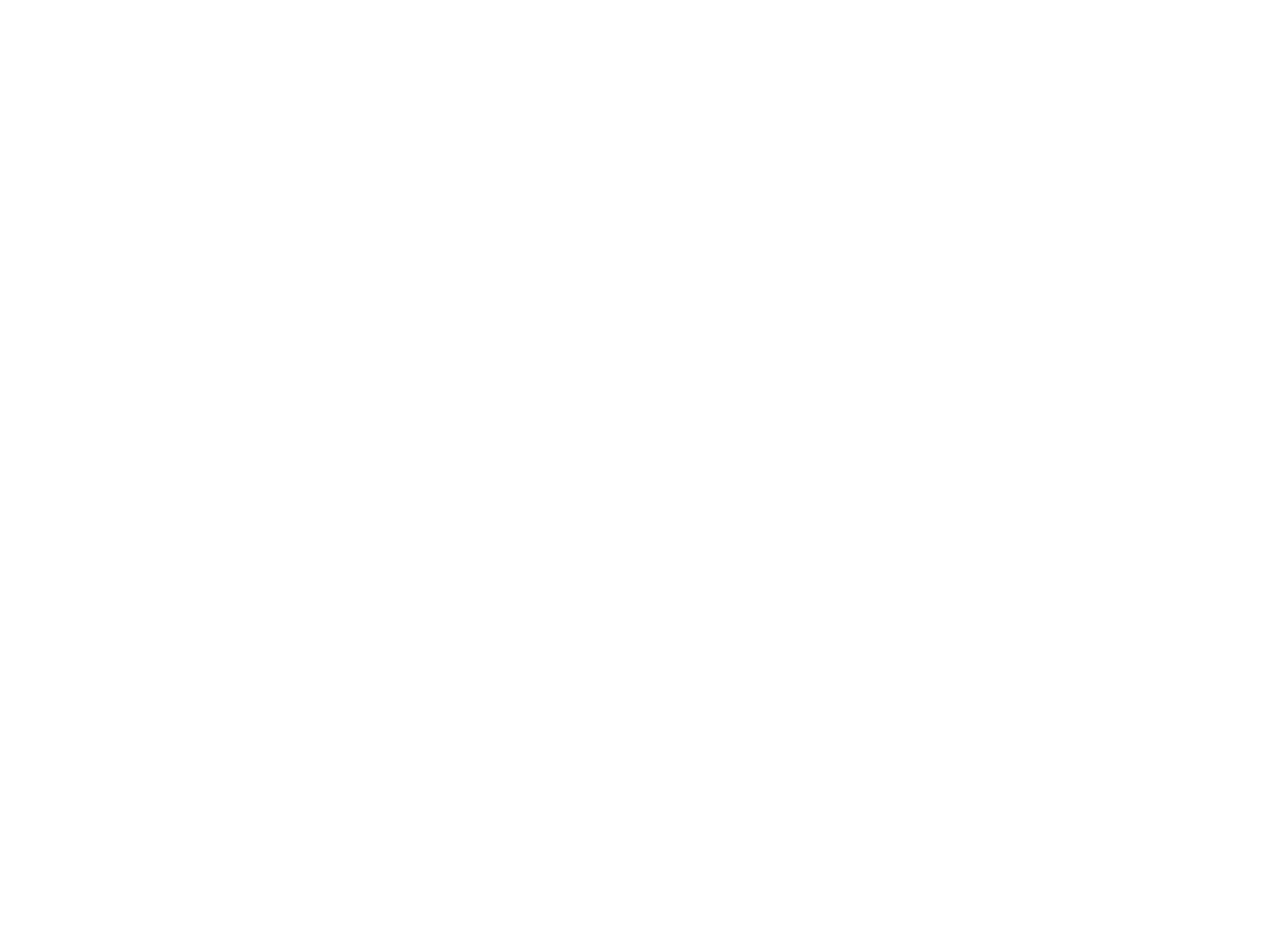
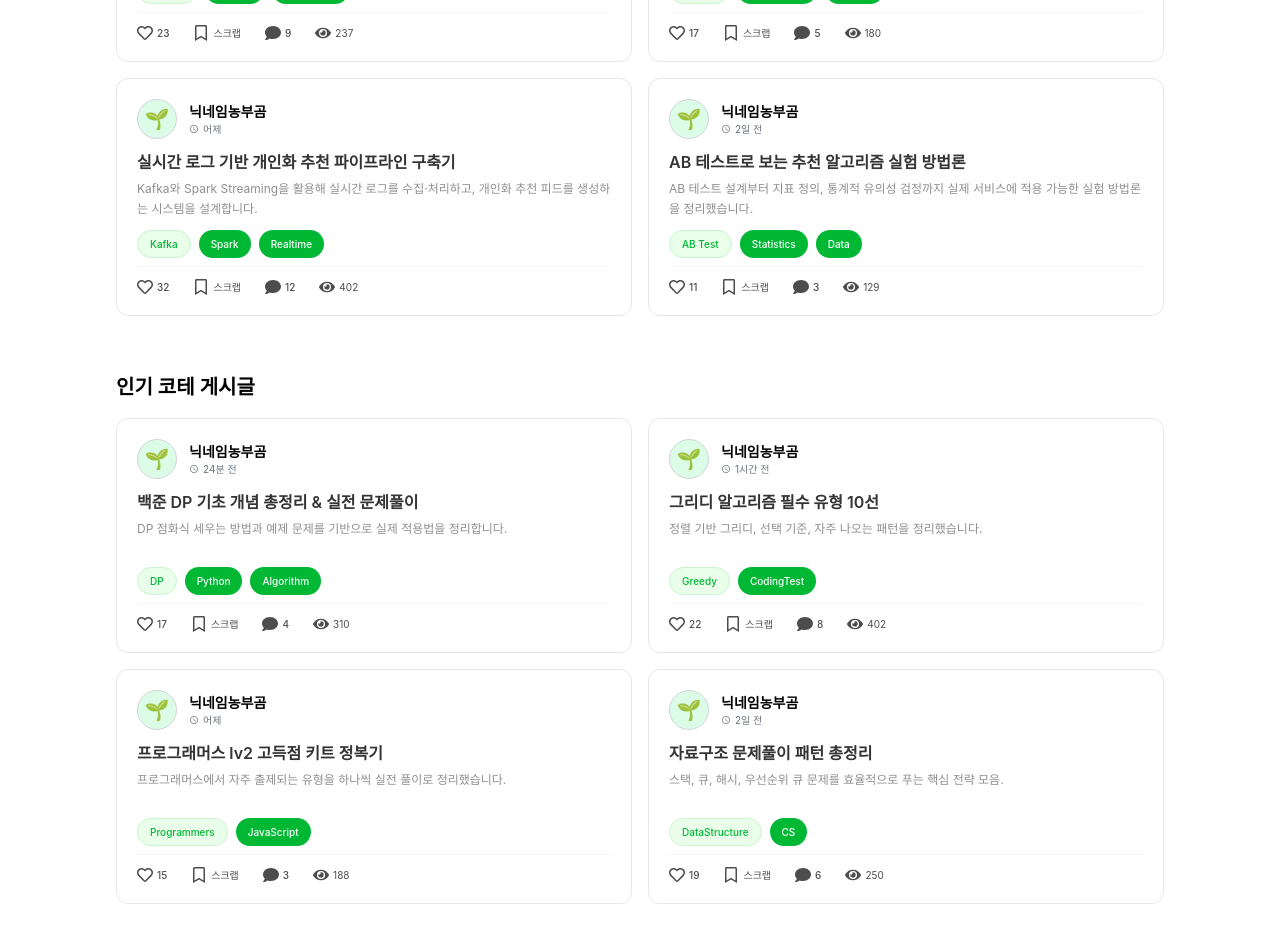
Before and after one commit to 2025-YU-SE/Gardener_web, a React (Vite) app: page /main in a window 1280 px wide. Shown: the part 940-1882 px from the top of the page. Before the commit the page ends 800 px from the top, so only its background shows below. Built offline with nearby package versions, Linux system fonts and the light colour scheme; a web font is replaced by a local one.

Commit message:
feat: 인기 게시물 영역 UI 구현

```diff
--- /dev/null
+++ b/src/components/main/PopularCodingPosts.jsx
@@ -0,0 +1,77 @@
+import React from "react";
+import PostCard from "../PostCard";
+
+export default function MainPopularCodingTests() {
+  // 임시 데이터
+  const posts = [
+    {
+      id: 1,
+      avatar: "🌱",
+      author: "닉네임농부곰",
+      timeAgo: "24분 전",
+      title: "백준 DP 기초 개념 총정리 & 실전 문제풀이",
+      content:
+        "DP 점화식 세우는 방법과 예제 문제를 기반으로 실제 적용법을 정리합니다.",
+      tags: ["DP", "Python", "Algorithm"],
+      likes: 17,
+      comments: 4,
+      views: 310,
+    },
+    {
+      id: 2,
+      avatar: "🌱",
+      author: "닉네임농부곰",
+      timeAgo: "1시간 전",
+      title: "그리디 알고리즘 필수 유형 10선",
+      content: "정렬 기반 그리디, 선택 기준, 자주 나오는 패턴을 정리했습니다.",
+      tags: ["Greedy", "CodingTest"],
+      likes: 22,
+      comments: 8,
+      views: 402,
+    },
+    {
+      id: 3,
+      avatar: "🌱",
+      author: "닉네임농부곰",
+      timeAgo: "어제",
+      title: "프로그래머스 lv2 고득점 키트 정복기",
+      content:
+        "프로그래머스에서 자주 출제되는 유형을 하나씩 실전 풀이로 정리했습니다.",
+      tags: ["Programmers", "JavaScript"],
+      likes: 15,
+      comments: 3,
+      views: 188,
+    },
+    {
+      id: 4,
+      avatar: "🌱",
+      author: "닉네임농부곰",
+      timeAgo: "2일 전",
+      title: "자료구조 문제풀이 패턴 총정리",
+      content:
+        "스택, 큐, 해시, 우선순위 큐 문제를 효율적으로 푸는 핵심 전략 모음.",
+      tags: ["DataStructure", "CS"],
+      likes: 19,
+      comments: 6,
+      views: 250,
+    },
+  ];
+
+  return (
+    <section className="mt-14 mb-10">
+      <h2 className="text-[20px] font-semibold mb-4">인기 코테 게시글</h2>
+
+      <div className="grid grid-cols-1 md:grid-cols-2 gap-4">
+        {posts.map((post) => (
+          <PostCard
+            key={post.id}
+            {...post}
+            onClick={() => {
+              // 상세 페이지 이동 로직 추가해야함!!!
+            }}
+          />
+        ))}
+      </div>
+    </section>
+  );
+}
--- /dev/null
+++ b/src/components/main/PopularDevPosts.jsx
@@ -0,0 +1,77 @@
+import React from "react";
+import PostCard from "../PostCard";
+
+export default function PopularDevPosts() {
+  // 임시 데이터
+  const posts = [
+    {
+      id: 1,
+      avatar: "🌱",
+      author: "닉네임농부곰",
+      timeAgo: "24분 전",
+      title: "Tensorflow Lite와 Scikit-learn을 이용한 모바일 추천 시스템 구축",
+      content:
+        "사용자 행동 데이터를 기반으로 Scikit-learn으로 모델을 구현하고, Tensorflow Lite로 변환하여 모바일 단말기에서 경량 추론을 구현합니다.",
+      tags: ["Python", "MySQL", "SpringBoot"],
+      likes: 23,
+      comments: 9,
+      views: 237,
+    },
+    {
+      id: 2,
+      avatar: "🌱",
+      author: "닉네임농부곰",
+      timeAgo: "2시간 전",
+      title: "추천 시스템 성능 개선을 위한 피처 엔지니어링 전략",
+      content:
+        "카테고리 인코딩, 로그 변환, 정규화 등 다양한 피처 엔지니어링 방법을 적용해 추천 모델의 성능을 끌어올리는 과정을 공유합니다.",
+      tags: ["Python", "PostgreSQL", "Docker"],
+      likes: 17,
+      comments: 5,
+      views: 180,
+    },
+    {
+      id: 3,
+      avatar: "🌱",
+      author: "닉네임농부곰",
+      timeAgo: "어제",
+      title: "실시간 로그 기반 개인화 추천 파이프라인 구축기",
+      content:
+        "Kafka와 Spark Streaming을 활용해 실시간 로그를 수집·처리하고, 개인화 추천 피드를 생성하는 시스템을 설계합니다.",
+      tags: ["Kafka", "Spark", "Realtime"],
+      likes: 32,
+      comments: 12,
+      views: 402,
+    },
+    {
+      id: 4,
+      avatar: "🌱",
+      author: "닉네임농부곰",
+      timeAgo: "2일 전",
+      title: "AB 테스트로 보는 추천 알고리즘 실험 방법론",
+      content:
+        "AB 테스트 설계부터 지표 정의, 통계적 유의성 검정까지 실제 서비스에 적용 가능한 실험 방법론을 정리했습니다.",
+      tags: ["AB Test", "Statistics", "Data"],
+      likes: 11,
+      comments: 3,
+      views: 129,
+    },
+  ];
+
+  return (
+    <section className="mt-10">
+      <h2 className="text-[20px] font-semibold mb-4">인기 개발 게시글</h2>
+      <div className="grid grid-cols-1 md:grid-cols-2 gap-4">
+        {posts.map((post) => (
+          <PostCard
+            key={post.id}
+            {...post}
+            onClick={() => {
+              // 상세 페이지 이동 로직 추가해야 함!!
+            }}
+          />
+        ))}
+      </div>
+    </section>
+  );
+}
--- a/src/pages/Main.jsx
+++ b/src/pages/Main.jsx
@@ -3,6 +3,8 @@ import Header from "../components/header/Header";
 import Banner from "../components/Banner";
 import MainTop3 from "../components/main/MainTop3";
 import MainRankingList from "../components/main/MainRankingList";
+import PopularDevPosts from "../components/main/PopularDevPosts";
+import PopularCodingPosts from "../components/main/PopularCodingPosts";
 
 function Main() {
   return (
@@ -23,6 +25,8 @@ function Main() {
             <MainRankingList />
           </div>
         </div>
+        <PopularDevPosts />
+        <PopularCodingPosts />
       </div>
     </div>
   );
```
